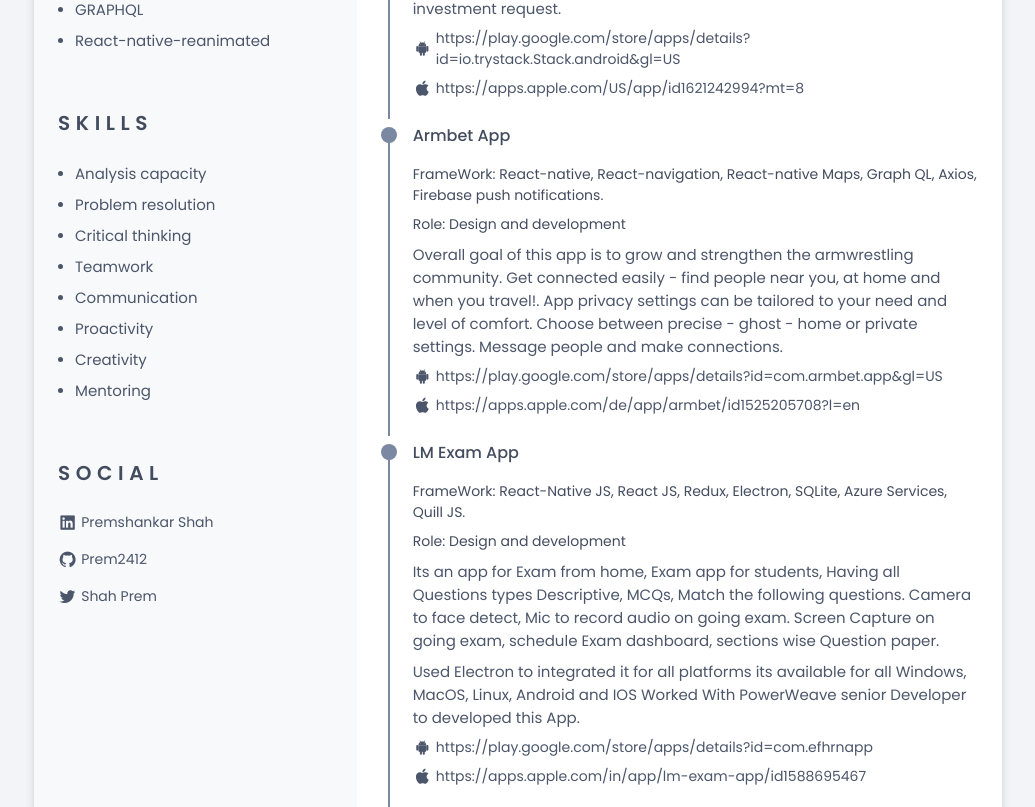
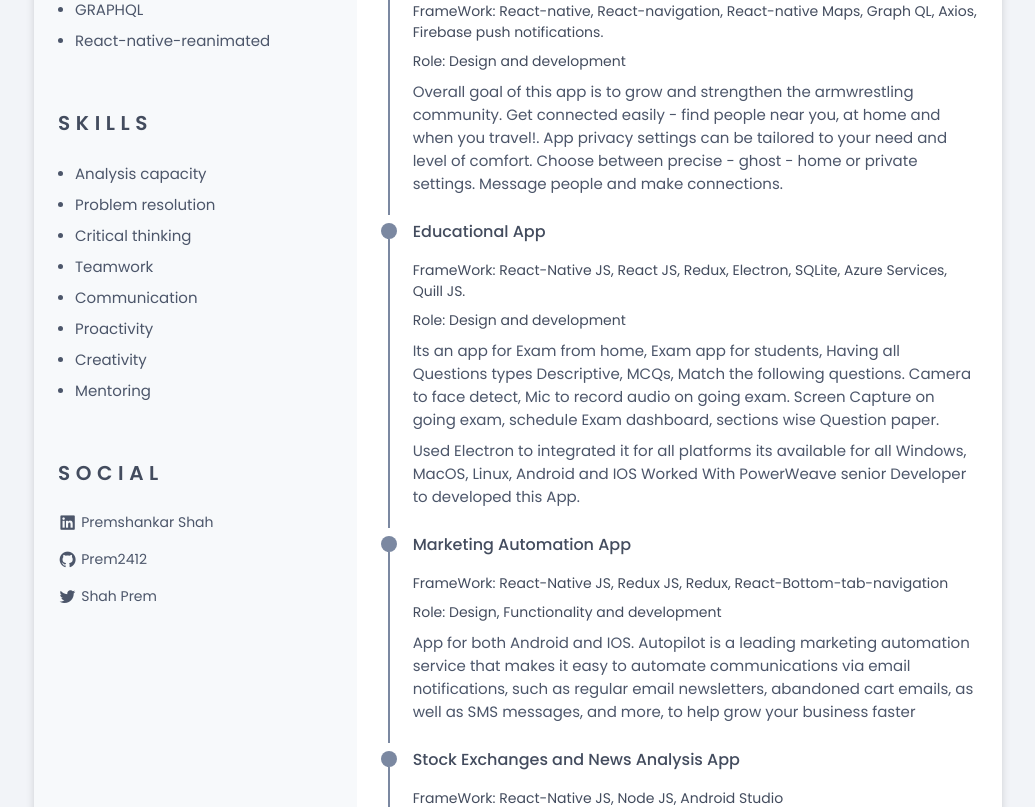
Before and after one commit to Prem2412/resume, a React (Create React App) app: page / in a window 1280 px wide. Shown: the part 1300-2107 px from the top of the page, without its empty margins (122-1157 px from the left). Built offline with nearby package versions, Linux system fonts and the light colour scheme.

Commit message:
percent and app names removed

```diff
--- a/src/components/academic.js
+++ b/src/components/academic.js
@@ -24,7 +24,6 @@
         <h3 className="education__title">{career}</h3>
         <span className="education__year">{date}</span>
         <span className="education__studies">{institution}</span>
-        <span className="education__year">{percent}</span>
       </div>
     </div>
   );
--- a/src/components/projects.js
+++ b/src/components/projects.js
@@ -37,41 +37,7 @@
         {description.map((desc, i) => (
           <Description key={i} desc={desc} />
         ))}
-        {/* <div className="link_container"> */}
-        {link.map((link, i) => (
-          <Link link={link} key={i} />
-        ))}
-        {/* </div> */}
       </div>
     </div>
   );
 };
-
-const Link = ({ link }) => {
-  return (
-    <div className="link_container">
-      {link.android && (
-        <a
-          href={link.android}
-          target="_blank"
-          rel="noreferrer"
-          className="project__link"
-        >
-          <i className={`bx bxl-android social__icon`}></i>
-          {link.android}
-        </a>
-      )}
-      {link.iOS && (
-        <a
-          href={link.iOS}
-          target="_blank"
-          rel="noreferrer"
-          className="project__link"
-        >
-          <i className={`bx bxl-apple social__icon`}></i>
-          {link.iOS}
-        </a>
-      )}
-    </div>
-  );
-};
--- a/src/schemas/data.js
+++ b/src/schemas/data.js
@@ -111,8 +111,8 @@
     ],
     projects: [
       {
-        name: "Stack App",
-        company: "Banco de Chile",
+        name: "Trading App",
+        company: "Mindinventory",
         role: "Design and development",
         framework: "React-native, Redux-thunk, Rest-API, Plaid-Api.",
         description: [
@@ -127,8 +127,8 @@
         ],
       },
       {
-        name: "Armbet App",
-        company: "Banco de Chile",
+        name: "Sports and Social App",
+        company: "Mindinventory",
         role: "Design and development",
         framework:
           " React-native, React-navigation, React-native Maps, Graph QL, Axios, Firebase push notifications.",
@@ -144,8 +144,8 @@
         ],
       },
       {
-        name: "LM Exam App",
-        company: "Banco de Chile",
+        name: "Educational App",
+        company: "Shine InfoSoft",
         role: "Design and development",
         framework:
           " React-Native JS, React JS, Redux, Electron, SQLite, Azure Services, Quill JS.",
@@ -162,8 +162,8 @@
         ],
       },
       {
-        name: "Autopilot Mobile App",
-        company: "Banco de Chile",
+        name: "Marketing Automation App",
+        company: "Shine InfoSoft",
         role: "Design, Functionality and development",
         framework:
           "React-Native JS, Redux JS, Redux, React-Bottom-tab-navigation",
@@ -181,8 +181,8 @@
         ],
       },
       {
-        name: "Breakout Stocks - Chart Analysis App",
-        company: "Banco de Chile",
+        name: "Stock Exchanges and News Analysis App",
+        company: "Shine InfoSoft",
         role: "Design and development",
         framework: "React-Native JS, Node JS, Android Studio",
         description: [
```
